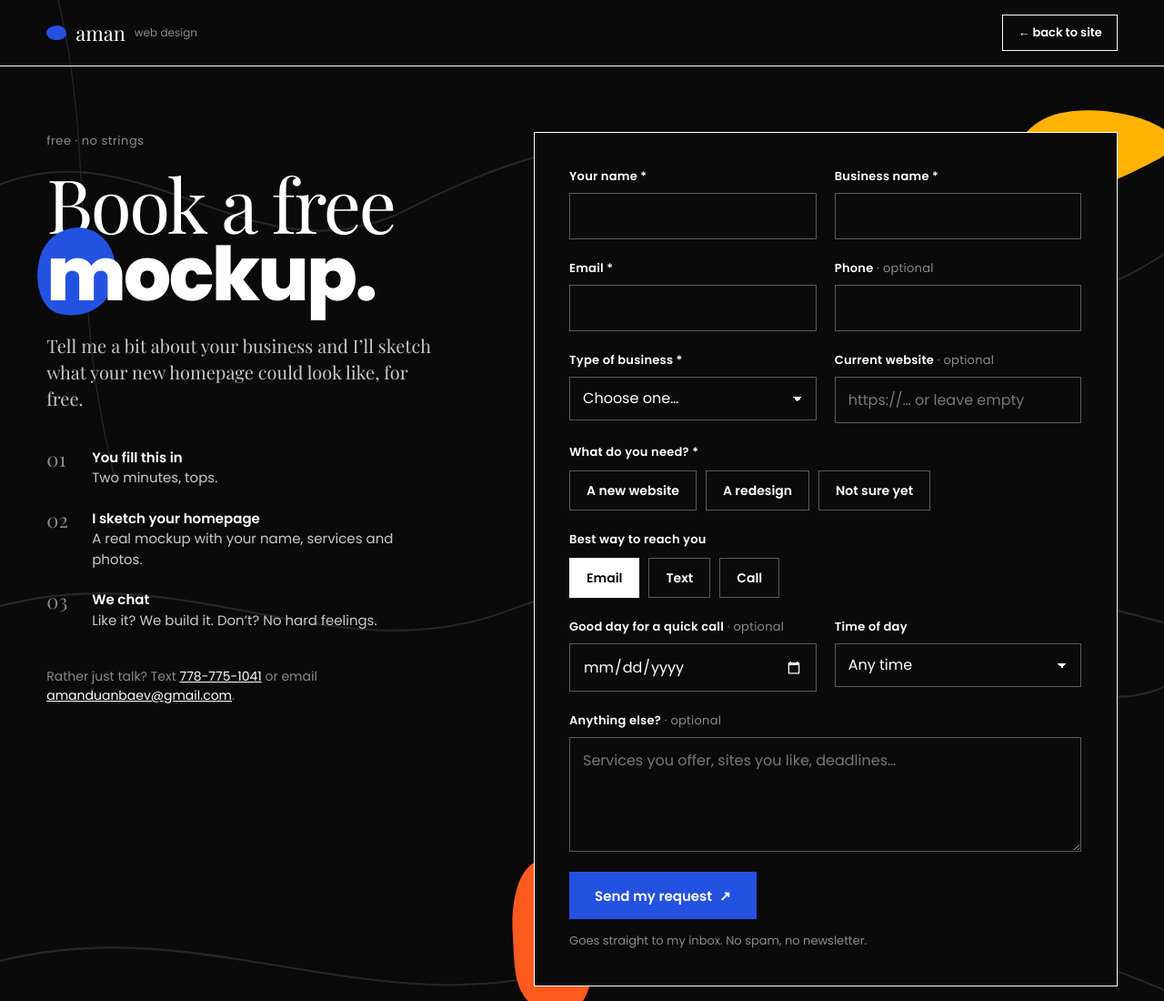
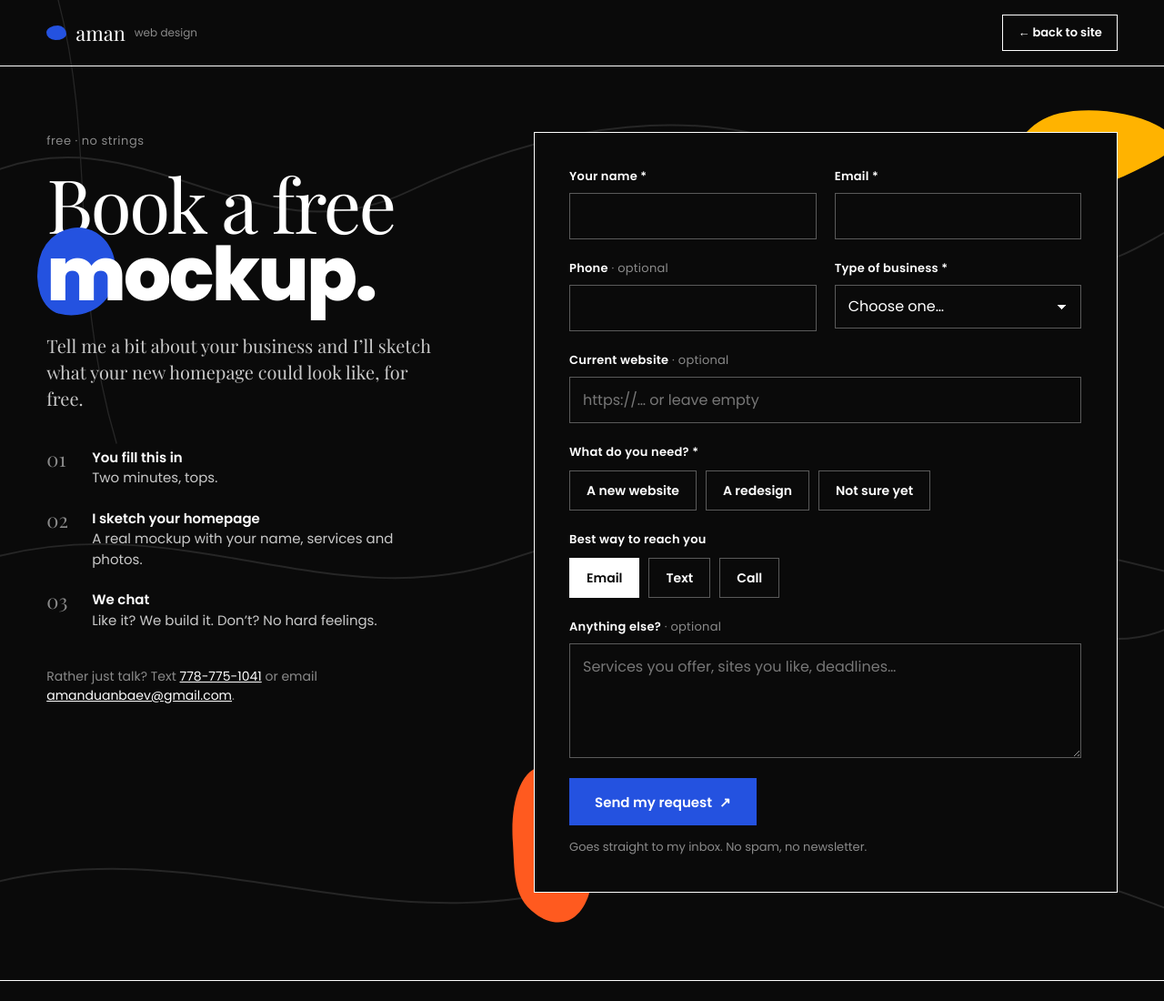
Before and after one commit to amanduanbayev/amanduanbayev.github.io, a plain HTML site: page booking.html in a window 1280 px wide. Shown: the top 1100 px of the page at 91% size. Drawn offline with nearby package versions, Linux system fonts and the light colour scheme.

Commit message:
Add files via upload

```diff
--- a/booking.html
+++ b/booking.html
@@ -74,22 +74,15 @@ footer{position:relative;background:#0A0A0A;border-top:1.6px solid #fff;padding:
 <input type="text" name="_honey" tabindex="-1" autocomplete="off" class="hp" aria-hidden="true">
 <div class="row">
 <label class="f"><span class="lab">Your name *</span><input name="Name" autocomplete="name" required></label>
-<label class="f"><span class="lab">Business name *</span><input name="Business" autocomplete="organization" required></label>
+<label class="f"><span class="lab">Email *</span><input type="email" name="Email" autocomplete="email" spellcheck="false" required></label>
 </div>
 <div class="row">
-<label class="f"><span class="lab">Email *</span><input type="email" name="Email" autocomplete="email" spellcheck="false" required></label>
 <label class="f"><span class="lab">Phone<span class="hint"> · optional</span></span><input type="tel" name="Phone" autocomplete="tel" inputmode="tel"></label>
+<label class="f"><span class="lab">Type of business *</span><select name="Business type" required><option value="">Choose one…</option><option>Landscaping</option><option>Moving</option><option>Florist</option><option>Café / restaurant</option><option>Salon / beauty</option><option>Trades / home services</option><option>Retail shop</option><option>Other</option></select></label>
 </div>
-<div class="row">
-<label class="f"><span class="lab">Type of business *</span><select name="Business type" required><option value="">Choose one…</option><option>Landscaping</option><option>Moving</option><option>Florist</option><option>Café / restaurant</option><option>Salon / beauty</option><option>Trades / home services</option><option>Retail shop</option><option>Other</option></select></label>
 <label class="f"><span class="lab">Current website<span class="hint"> · optional</span></span><input type="url" name="Current website" placeholder="https://… or leave empty" spellcheck="false"></label>
-</div>
 <fieldset><legend class="lab">What do you need? *</legend><div class="chips"><label class="chip"><input type="radio" name="Need" value="A new website" required><span>A new website</span></label><label class="chip"><input type="radio" name="Need" value="A redesign" required><span>A redesign</span></label><label class="chip"><input type="radio" name="Need" value="Not sure yet" required><span>Not sure yet</span></label></div></fieldset>
 <fieldset><legend class="lab">Best way to reach you</legend><div class="chips"><label class="chip"><input type="radio" name="Contact by" value="Email" checked><span>Email</span></label><label class="chip"><input type="radio" name="Contact by" value="Text"><span>Text</span></label><label class="chip"><input type="radio" name="Contact by" value="Call"><span>Call</span></label></div></fieldset>
-<div class="row">
-<label class="f"><span class="lab">Good day for a quick call<span class="hint"> · optional</span></span><input type="date" name="Preferred day"></label>
-<label class="f"><span class="lab">Time of day</span><select name="Preferred time"><option value="">Any time</option><option>Morning</option><option>Afternoon</option><option>Evening</option></select></label>
-</div>
 <label class="f"><span class="lab">Anything else?<span class="hint"> · optional</span></span><textarea name="Message" rows="4" placeholder="Services you offer, sites you like, deadlines…"></textarea></label>
 <p id="err" class="err" role="alert" hidden></p>
 <button type="submit" id="send">Send my request <span aria-hidden="true">↗</span></button>
@@ -108,7 +101,6 @@ footer{position:relative;background:#0A0A0A;border-top:1.6px solid #fff;padding:
 <script>
 (function(){
 var f=document.getElementById('book'),btn=document.getElementById('send'),err=document.getElementById('err'),done=document.getElementById('done');
-var d=f.querySelector('input[type=date]');var t=new Date();t.setDate(t.getDate()+1);d.min=t.toISOString().slice(0,10);
 function show(m){err.textContent=m;err.hidden=false;}
 f.addEventListener('input',function(e){e.target.classList.remove('bad');});
 f.addEventListener('submit',function(e){
@@ -119,7 +111,7 @@ f.addEventListener('submit',function(e){
   if(bad.length){show('Please fill in the fields marked with *.');(bad[0].type==='radio'?bad[0]:bad[0]).focus();return;}
   var data={};new FormData(f).forEach(function(v,k){if(v!=='')data[k]=v;});
   if(data._honey)return;
-  data._subject='New mockup request: '+data.Business;data._template='table';data._replyto=data.Email;data._captcha='false';
+  data._subject='New mockup request: '+data.Name+' ('+data['Business type']+')';data._template='table';data._replyto=data.Email;data._captcha='false';
   btn.disabled=true;btn.firstChild.nodeValue='Sending… ';
   fetch('https://formsubmit.co/ajax/amanduanbaev@gmail.com',{method:'POST',headers:{'Content-Type':'application/json',Accept:'application/json'},body:JSON.stringify(data)})
   .then(function(r){return r.json().then(function(j){if(!r.ok||String(j.success)==='false')throw new Error(j.message||'failed');});})
```
